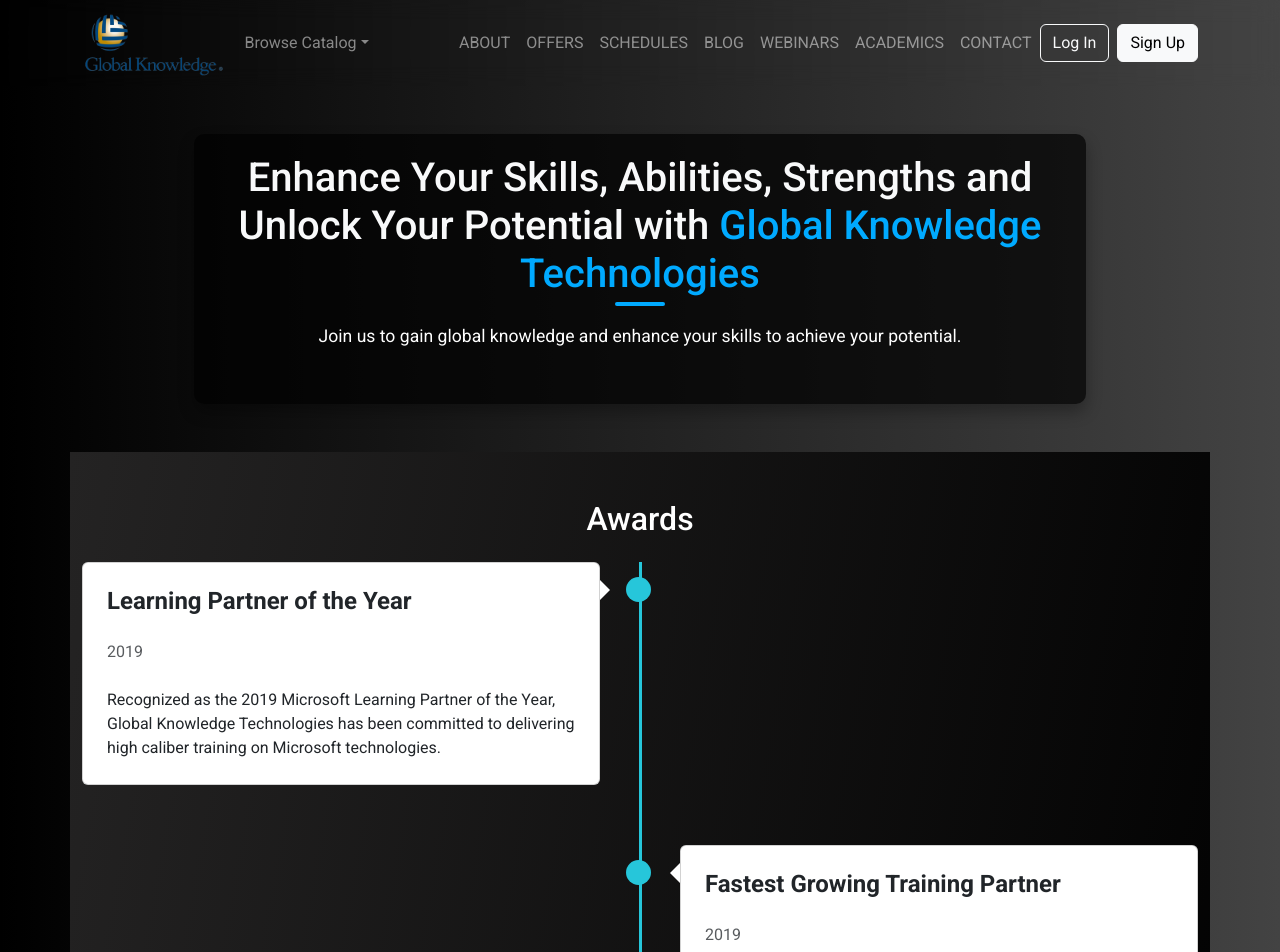
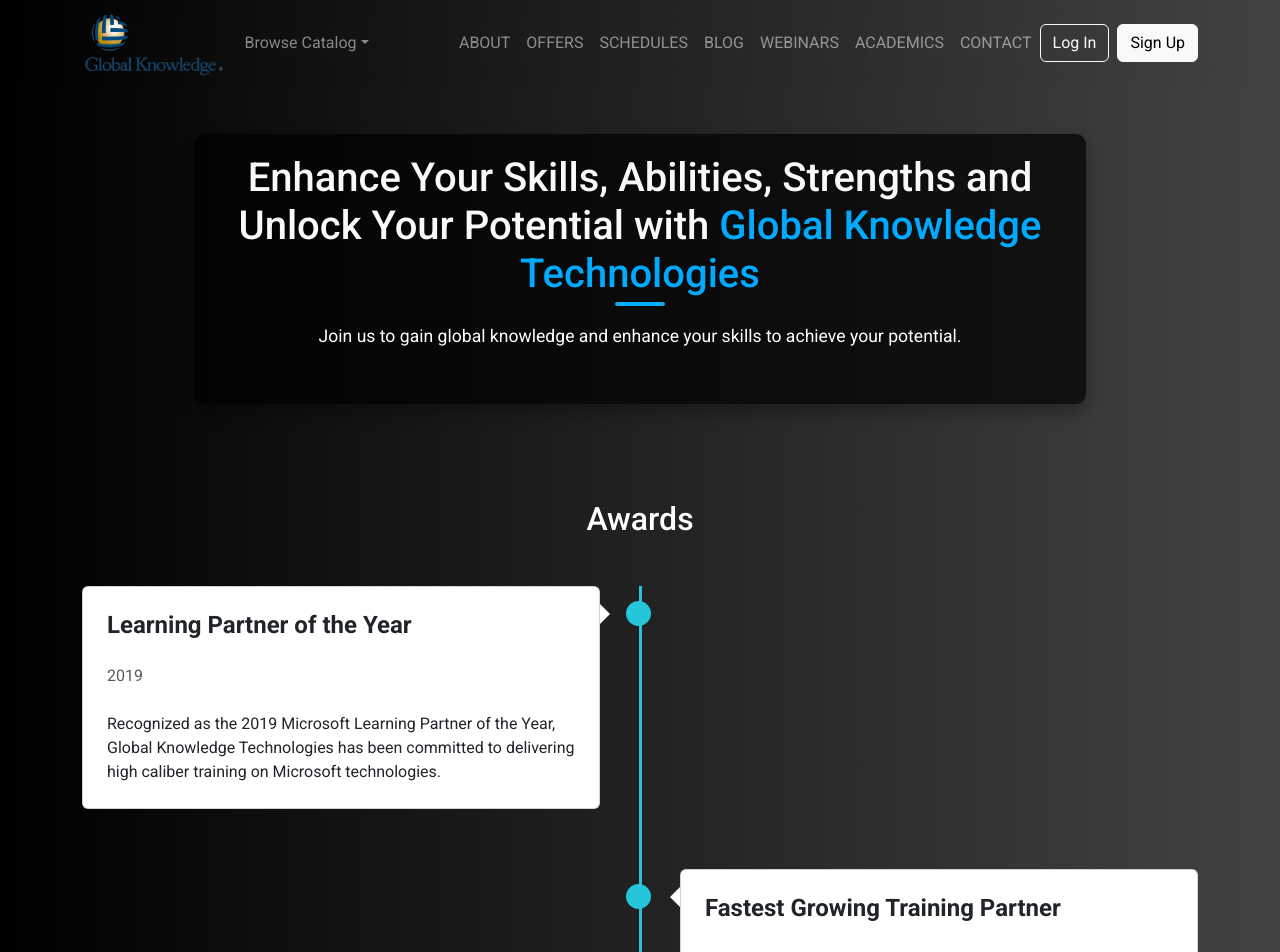
Before and after one commit to diva3501/GlobalKnowledgeTechInternship, a React (Vite) app in the folder frontend/: page /aboutgkt in a window 1280 px wide. Shown: the top 952 px of the page. Built offline with nearby package versions, Linux system fonts and the light colour scheme.

Commit message:
Update Awards.jsx

```diff
--- a/frontend/src/pages/AboutPage/Awards.jsx
+++ b/frontend/src/pages/AboutPage/Awards.jsx
@@ -1,18 +1,43 @@
 import React from "react";
 import { motion } from "framer-motion";
 import "./Awards.css";
+import styled from "styled-components";
 
 const Awards = () => {
+  const Title = styled.h2`
+    position: relative;
+    display: inline-block;
+    font-size: 2.5rem;
+    margin-bottom: 1.5rem;
+    padding-bottom: 0.5rem;
+    &::after {
+      content: "";
+      position: absolute;
+      left: 50%;
+      bottom: 0;
+      height: 4px;
+      width: 50px;
+      background-color: #00aaff;
+      border-radius: 2px;
+      transform: translateX(-50%);
+    }
+    @media (max-width: 768px) {
+      font-size: 2rem;
+    }
+    @media (max-width: 576px) {
+      font-size: 1.75rem;
+    }
+  `;
   return (
     <motion.section
       initial={{ opacity: 0, y: 50 }}
       animate={{ opacity: 1, y: 0 }}
       transition={{ duration: 0.8 }}
-      style={{ background: "linear-gradient(100deg, #242323, rgb(0, 0, 0))" }}
+
       className="py-5"
     >
       <div className="container">
-        <h2 className="text-center text-white mb-4" >Awards</h2>
+        <h2 className="text-center text-white mb-5" >Awards</h2>
         <div className="main-timeline-2">
           <motion.div
             initial={{ opacity: 0, y: 50 }}
```
